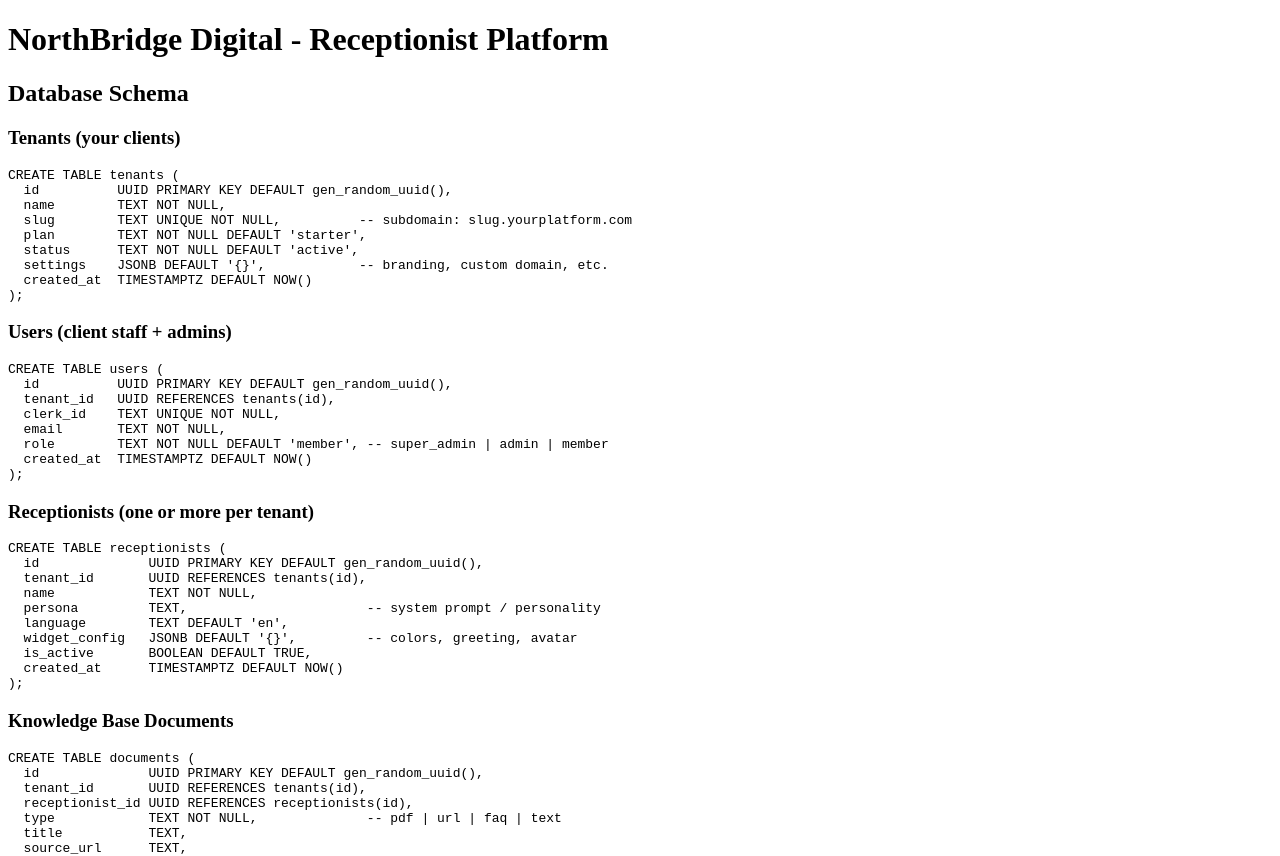
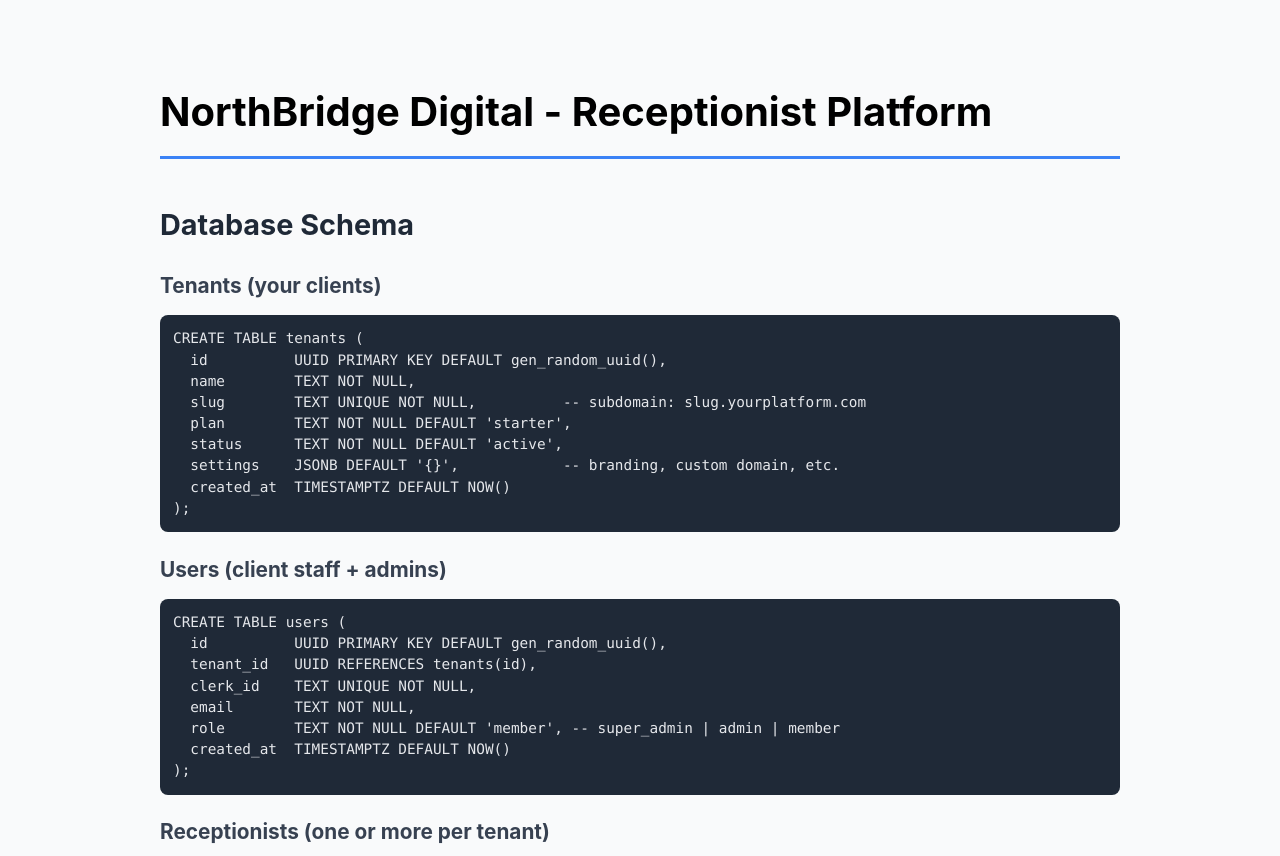
Before and after one commit to BasilwMotion/NorthBridgeDigital, a Next.js app: page / in a window 1280 px wide. Shown: the top 856 px of the page. Built offline with nearby package versions, Linux system fonts and the light colour scheme.

Commit message:
Add app layout

```diff
--- /dev/null
+++ b/app/layout.tsx
@@ -0,0 +1,19 @@
+import type { Metadata } from 'next'
+import './globals.css'
+
+export const metadata: Metadata = {
+  title: 'NorthBridge Digital - Receptionist Platform',
+  description: 'Multi-tenant AI receptionist platform documentation',
+}
+
+export default function RootLayout({
+  children,
+}: {
+  children: React.ReactNode
+}) {
+  return (
+    <html lang="en">
+      <body>{children}</body>
+    </html>
+  )
+}
```
